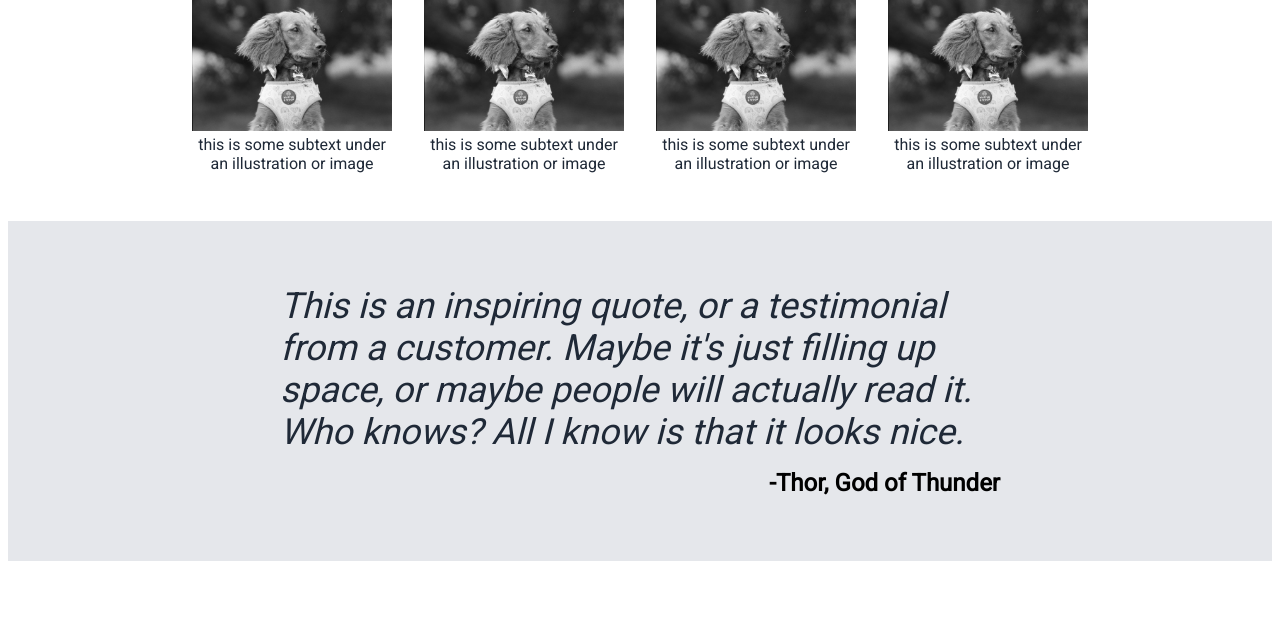
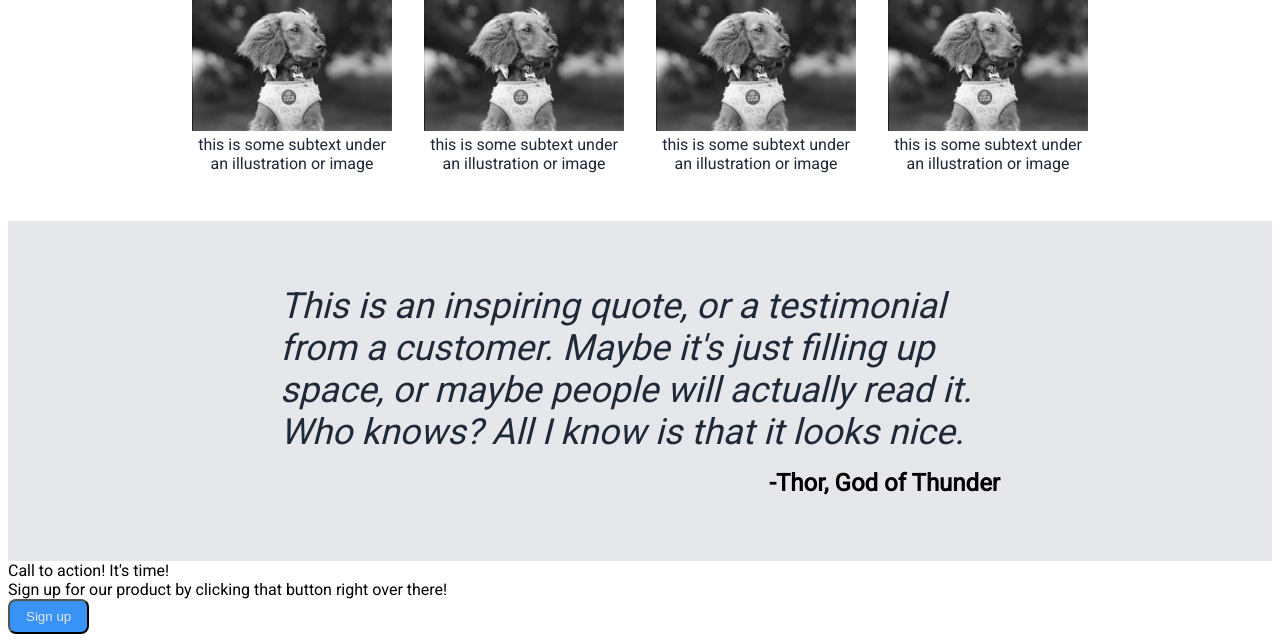
Before and after one commit to sisonj3/odin-landing-page, a plain HTML site: page index.html in a window 1280 px wide. Shown: the part 480-1122 px from the top of the page. Before the commit the page ends 1049 px from the top, so only its background shows below. Drawn offline with Linux system fonts and the light colour scheme.

Commit message:
Added section 4 to index.html

```diff
--- a/index.html
+++ b/index.html
@@ -64,5 +64,17 @@
                 <div class="author">-Thor, God of Thunder</div>
             </div>
         </div>
+
+        <!--Fourth section of the page-->
+        <div class="section-four">
+            <div class="blue-box">
+                <div class="blue-box-text">
+                    <div>Call to action! It's time!</div>
+                    <div>Sign up for our product by clicking that button right over there!</div>
+                </div>
+
+                <button class="sign-up">Sign up</button>
+            </div>
+        </div>
     </body>
 </html>
```
